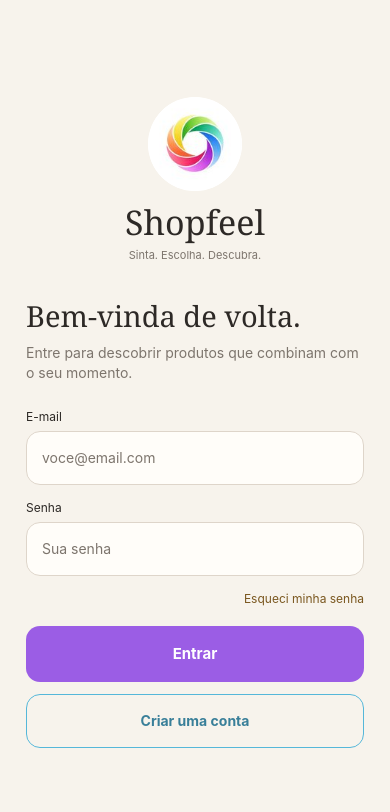
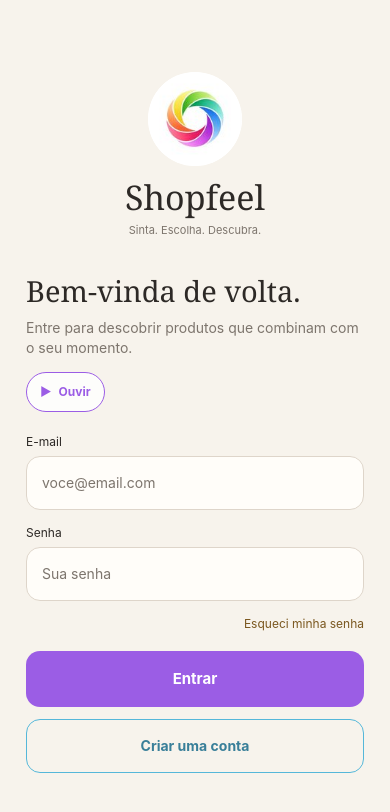
Before and after one commit to Oliyes/shopfeel-mobile, a React Native app: screen / in a window 390 px wide. Shown: the top 812 px of the page. Built offline with nearby package versions, Linux system fonts and the light colour scheme; no server answers.

Commit message:
Adiciona audio de acessibilidade na tela de login

```diff
--- a/src/screens/LoginScreen.js
+++ b/src/screens/LoginScreen.js
@@ -15,6 +15,7 @@ import AsyncStorage from "@react-native-async-storage/async-storage";
 import { SafeAreaView } from "react-native-safe-area-context";
 import { apiRequest } from "../services/api";
 import BrandLogo from "../components/BrandLogo";
+import SpeakButton from "../components/SpeakButton";
 import { colors } from "../theme";
 
 export default function LoginScreen({ navigation }) {
@@ -82,6 +83,14 @@ export default function LoginScreen({ navigation }) {
             Entre para descobrir produtos que combinam com o seu momento.
           </Text>
 
+          <View style={styles.audioWrap}>
+            <SpeakButton
+              text="Tela de login do ShopFeel. Digite seu e-mail e sua senha para entrar. Se esqueceu sua senha, toque em Esqueci minha senha. Se ainda não possui uma conta, toque em Criar uma conta."
+              accentColor="#9B5DE5"
+              label="Ouvir instruções da tela de login"
+            />
+          </View>
+
           <Text style={styles.label}>E-mail</Text>
           <TextInput
             style={styles.input}
@@ -91,6 +100,7 @@ export default function LoginScreen({ navigation }) {
             onChangeText={setEmail}
             keyboardType="email-address"
             autoCapitalize="none"
+            accessibilityLabel="E-mail"
           />
 
           <Text style={styles.label}>Senha</Text>
@@ -101,10 +111,13 @@ export default function LoginScreen({ navigation }) {
             value={password}
             onChangeText={setPassword}
             secureTextEntry
+            accessibilityLabel="Senha"
           />
 
           <TouchableOpacity
             onPress={() => navigation.navigate("ForgotPassword")}
+            accessibilityRole="button"
+            accessibilityLabel="Esqueci minha senha"
           >
             <Text style={styles.forgot}>Esqueci minha senha</Text>
           </TouchableOpacity>
@@ -113,6 +126,8 @@ export default function LoginScreen({ navigation }) {
             style={styles.button}
             onPress={handleLogin}
             disabled={loading}
+            accessibilityRole="button"
+            accessibilityLabel="Entrar"
           >
             {loading ? (
               <ActivityIndicator color={colors.white} />
@@ -124,6 +139,8 @@ export default function LoginScreen({ navigation }) {
           <TouchableOpacity
             style={styles.createButton}
             onPress={() => navigation.navigate("Register")}
+            accessibilityRole="button"
+            accessibilityLabel="Criar uma conta"
           >
             <Text style={styles.createText}>Criar uma conta</Text>
           </TouchableOpacity>
@@ -164,8 +181,11 @@ const styles = StyleSheet.create({
   subtitle: {
     color: colors.muted,
     marginTop: 8,
-    marginBottom: 26,
+    marginBottom: 14,
     lineHeight: 20,
+  },
+  audioWrap: {
+    marginBottom: 22,
   },
   label: {
     color: colors.text,
```
